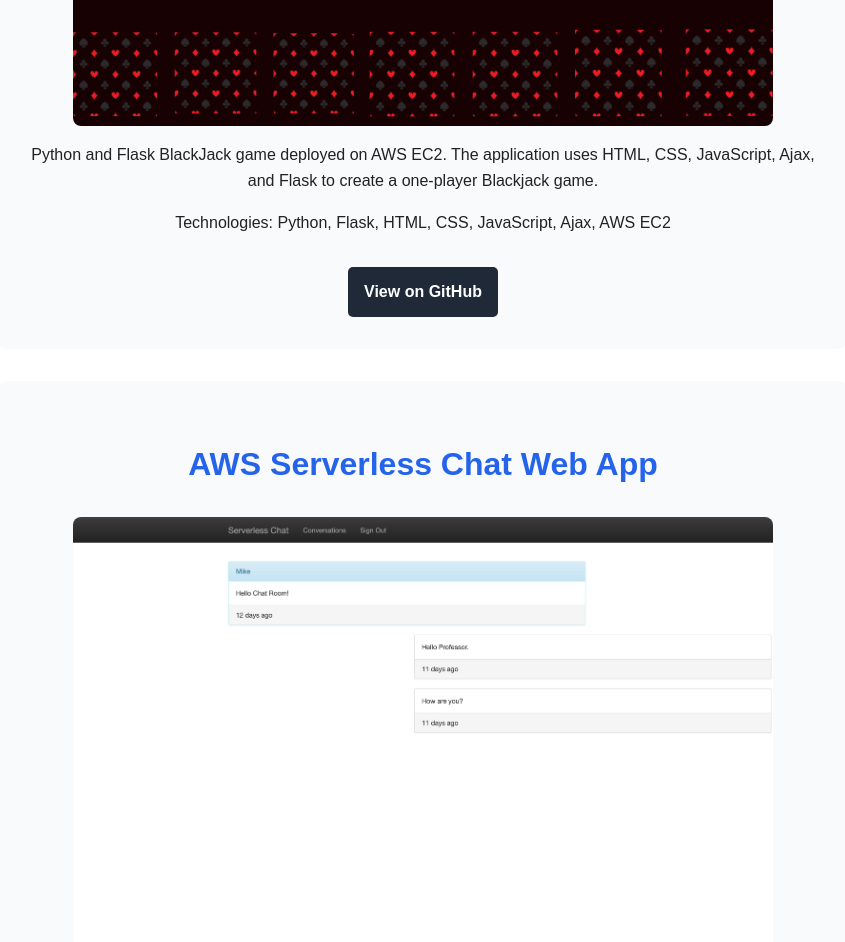
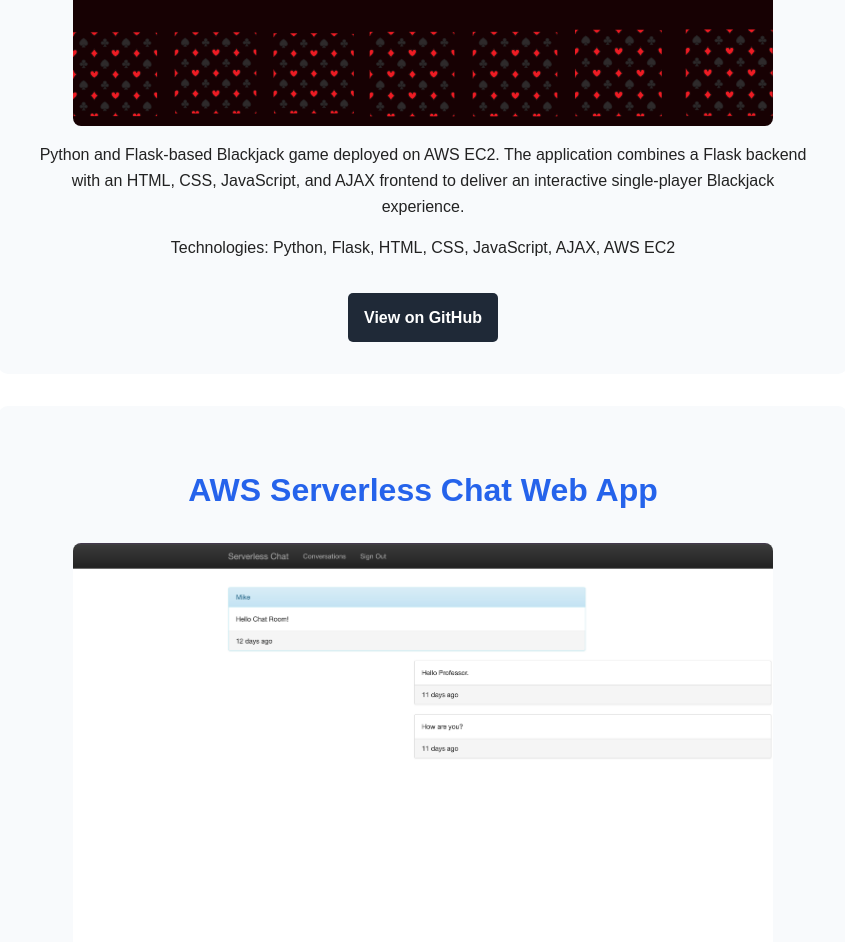
Before and after one commit to ShorenaK/my_personal_home_page, a plain HTML site: page projects.html in a window 1280 px wide. Shown: the part 877-1819 px from the top of the page, without its empty margins (217-1062 px from the left). Drawn offline with Linux system fonts and the light colour scheme.

Commit message:
style.css done  balckJack project part project.html section

```diff
--- a/projects.html
+++ b/projects.html
@@ -41,12 +41,15 @@
     class="project-image"
   />
 
-  <p>
-    Python and Flask BlackJack game deployed on AWS EC2. The application uses
-    HTML, CSS, JavaScript, Ajax, and Flask to create a one-player Blackjack game.
-  </p>
+<p>
+  Python and Flask-based Blackjack game deployed on AWS EC2. The application
+  combines a Flask backend with an HTML, CSS, JavaScript, and AJAX frontend
+  to deliver an interactive single-player Blackjack experience.
+</p>
 
-  <p>Technologies: Python, Flask, HTML, CSS, JavaScript, Ajax, AWS EC2</p>
+<p>
+  Technologies: Python, Flask, HTML, CSS, JavaScript, AJAX, AWS EC2
+</p>
 
   <a
     href="https://github.com/ShorenaK/BlackJack-AWS"
```
